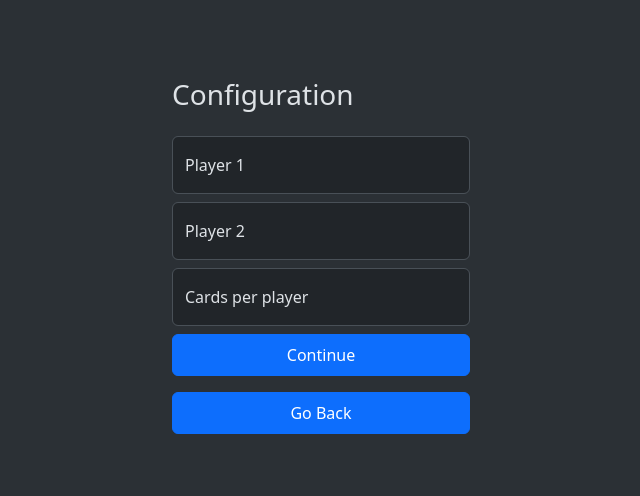
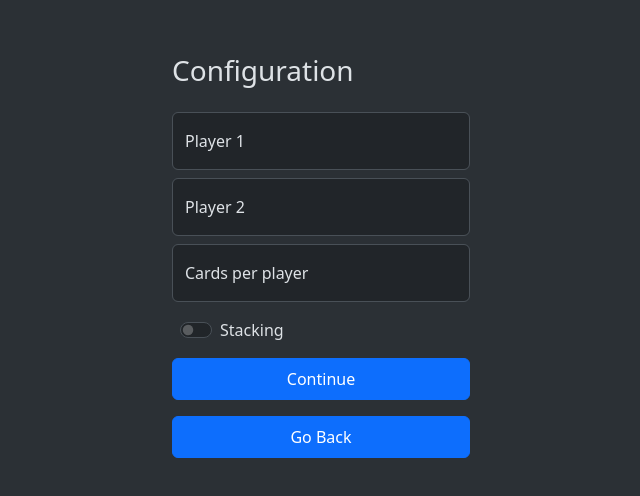
Before and after one commit to HalloTheEngineer/UnoRemastered, a website: page config.html in a window 1280 px wide. Shown: the part 140-636 px from the top of the page, without its empty margins (319-959 px from the left). Drawn offline with nearby package versions, Linux system fonts and the light colour scheme.

Commit message:
Backup 5

```diff
--- a/config.html
+++ b/config.html
@@ -29,6 +29,10 @@
         <input type="text" class="form-control" id="floatingTag3" placeholder="7" name="cardcount">
         <label for="floatingTag3">Cards per player</label>
       </div>
+      <div class="form-check form-switch mx-2 my-3">
+        <input type="checkbox" class="form-check-input" id="stackingSwitch" role="switch" placeholder="false" name="stacking">
+        <label class="form-check-label" for="stackingSwitch">Stacking</label>
+      </div>
 
       <button class="btn btn-primary w-100 py-2" type="submit">Continue</button>
       <button class="btn btn-primary w-100 py-2 my-3" type="button" onclick="window.location.href = 'index.html'">Go Back</button>
```
